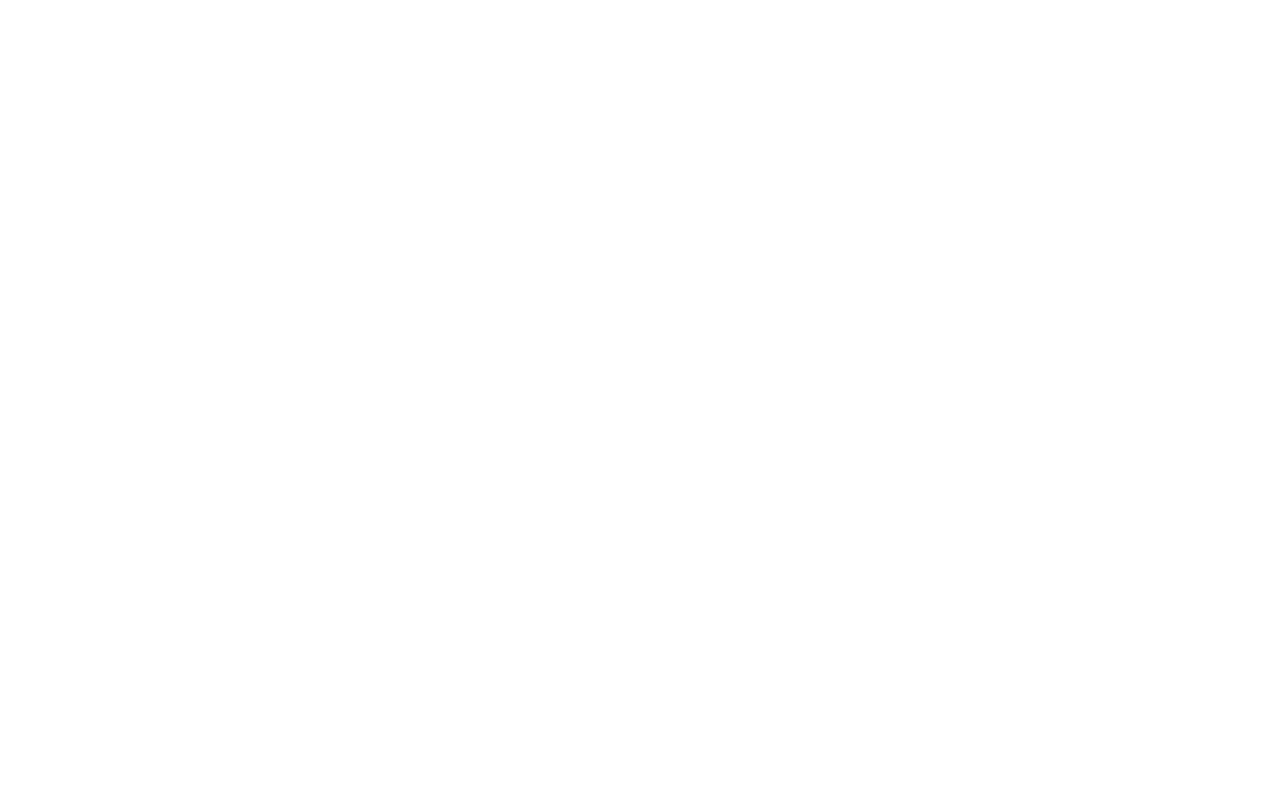
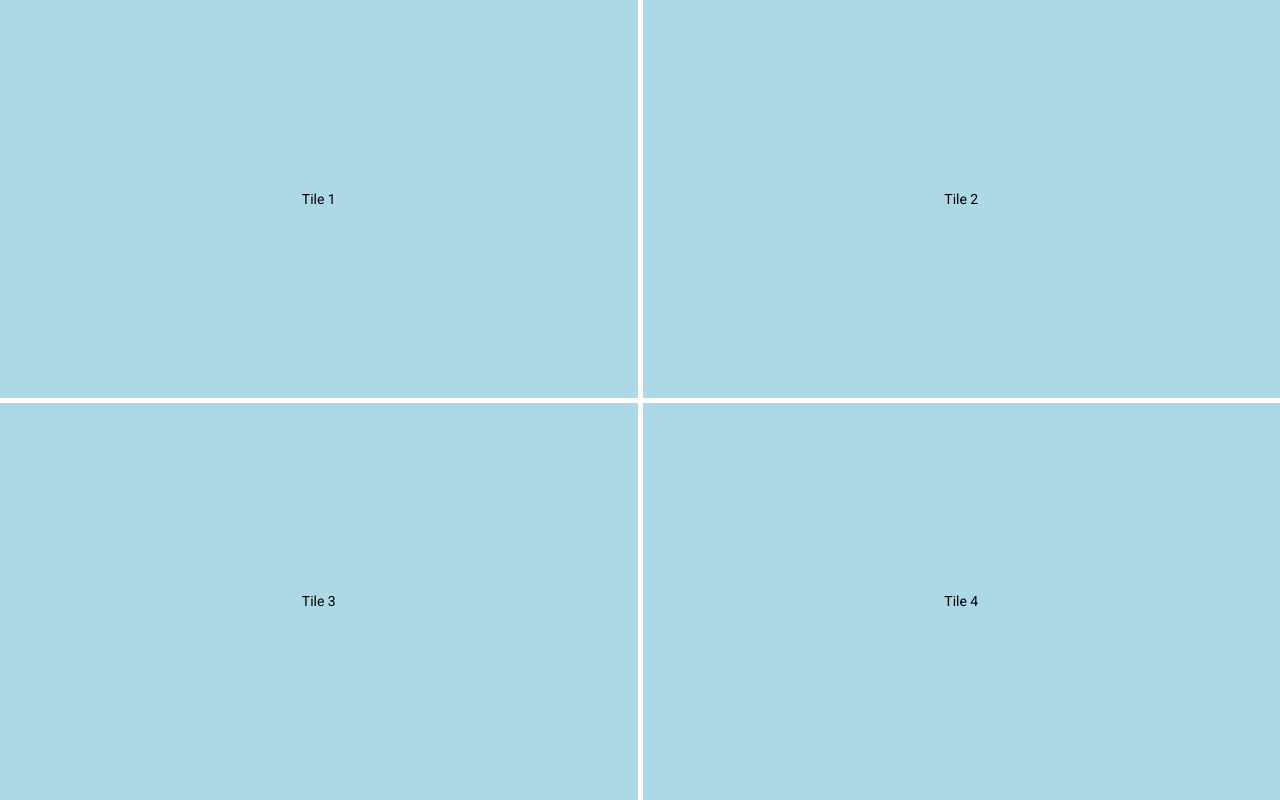
Before and after one commit to PedroFerreiraCJr/angular-material-design, an Angular app: page / in a window 1280 px wide. Built offline with nearby package versions, Linux system fonts and the light colour scheme.

Commit message:
component implemented

```diff
--- a/src/app/grid-list/grid-list.component.css
+++ b/src/app/grid-list/grid-list.component.css
@@ -0,0 +1,3 @@
+mat-grid-tile {
+    background-color: lightblue;
+}
--- a/src/app/grid-list/grid-list.component.html
+++ b/src/app/grid-list/grid-list.component.html
@@ -0,0 +1,6 @@
+<mat-grid-list cols="2" rowHeight="fit" style="height: 100%;" gutterSize="5px">
+    <mat-grid-tile>Tile 1</mat-grid-tile>
+    <mat-grid-tile>Tile 2</mat-grid-tile>
+    <mat-grid-tile>Tile 3</mat-grid-tile>
+    <mat-grid-tile>Tile 4</mat-grid-tile>
+</mat-grid-list>
```
